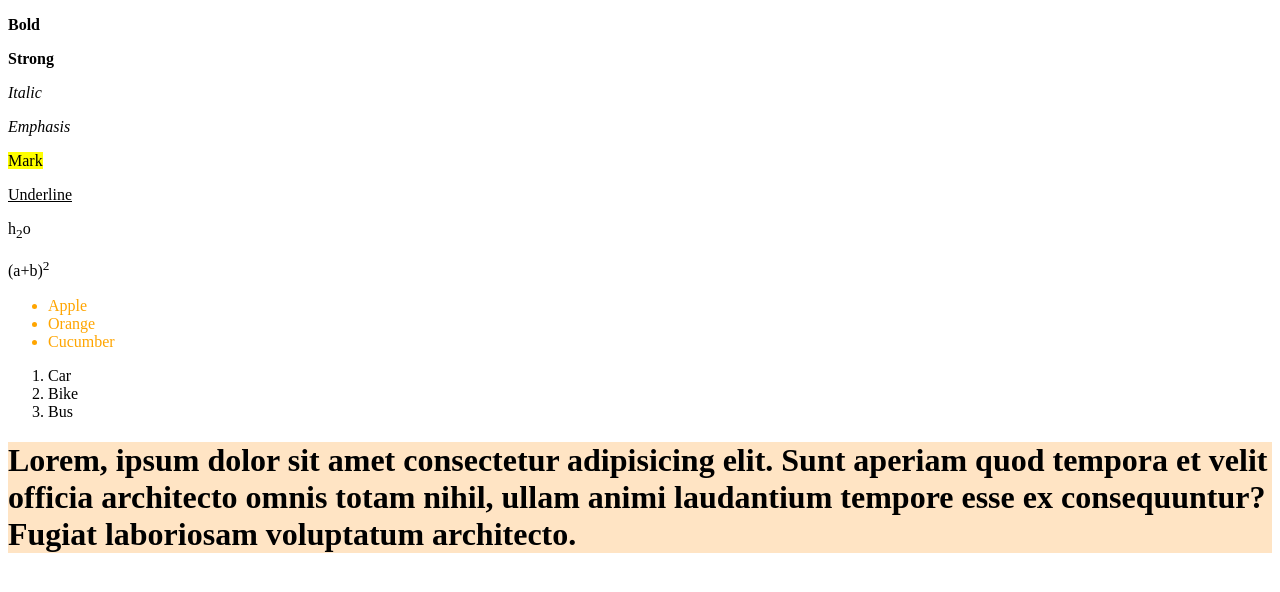
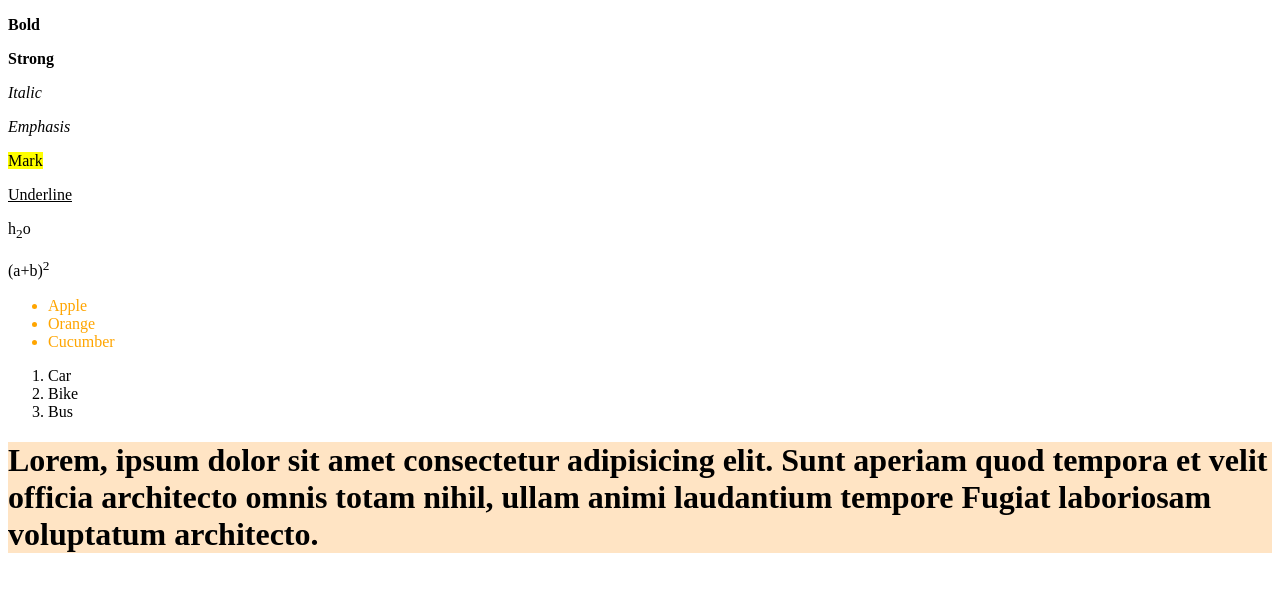
Before and after one commit to GOPINAATH15/MCA-BOOTCAMP, a plain HTML site: page Day1/pilot.html in a window 1280 px wide. Drawn offline with Linux system fonts and the light colour scheme.

Commit message:
i'm doing the changes in the pilot.html file

```diff
--- a/Day1/pilot.html
+++ b/Day1/pilot.html
@@ -17,7 +17,7 @@
     <p><u>Underline</u></p>
     <p>h<sub>2</sub>o</p>
     <p>(a+b)<sup>2</sup></p>
-    <ul style="color:orange">
+    <ul style=" color:orange">
         <li>Apple</li>
         <li>Orange</li>
         <li>Cucumber</li>
@@ -28,7 +28,7 @@
         <li>Bus</li>
     </ol>
     <h1 style="background-color: bisque;">Lorem, ipsum dolor sit amet consectetur adipisicing elit. Sunt aperiam quod tempora et velit officia architecto
-        omnis totam nihil, ullam animi laudantium tempore esse ex consequuntur? Fugiat laboriosam voluptatum architecto.
+        omnis totam nihil, ullam animi laudantium tempore  Fugiat laboriosam voluptatum architecto.
     </h1>
 </body>
 
```
